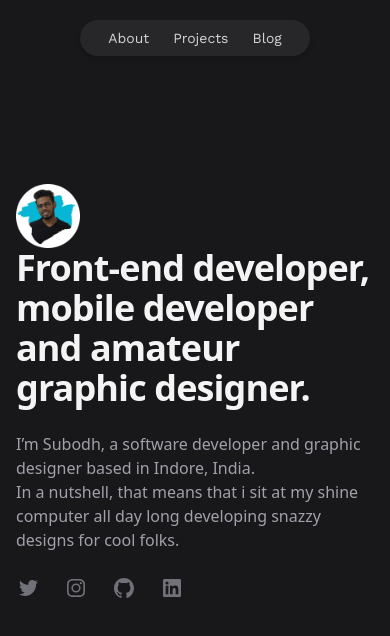
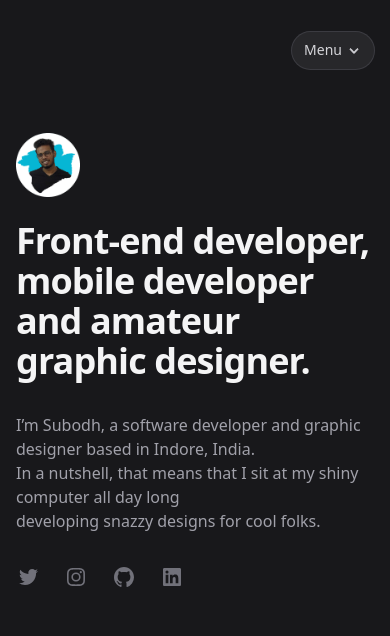
Before and after one commit to subodhGalande/Portfolio, a React (Vite) app: page / in a window 390 px wide. Shown: the top 636 px of the page. Built offline with nearby package versions, Linux system fonts and the light colour scheme.

Commit message:
mobile menu navbar button added

```diff
--- a/package.json
+++ b/package.json
@@ -9,6 +9,8 @@
     "preview": "vite preview"
   },
   "dependencies": {
+    "@headlessui/react": "^1.7.1",
+    "@heroicons/react": "^2.0.11",
     "react": "^18.2.0",
     "react-dom": "^18.2.0"
   },
--- a/src/components/hero.jsx
+++ b/src/components/hero.jsx
@@ -4,21 +4,21 @@ const Hero = () => {
   return (
     <div>
       <section class="container mx-auto px-4 sm:px-8 lg:px-12 mt-32 max-w-6xl ">
-        <img class="h-16 w-16" src="/public/photo.png" alt="Photo" />
+        <img class=" h-16 w-16 -mt-16" src="/public/photo.png" alt="Photo" />
 
-        <h1 class="text-4xl font-bold tracking-tight text-zinc-100 sm:text-5xl">
+        <h1 class="text-4xl mt-6 font-bold tracking-tight text-zinc-100 sm:text-5xl">
           {" "}
           Front-end developer, mobile developer <br />
           and amateur graphic designer.
         </h1>
-        <p class="mt-6 text-base text-zinc-400">
+        <p class="mt-8 text-base text-zinc-400">
           I’m Subodh, a software developer and graphic designer based in Indore,
           India. <br />
-          In a nutshell, that means that i sit at my shine computer all day long
-          developing snazzy designs for cool folks.
+          In a nutshell, that means that I sit at my shiny computer all day long
+          <br /> developing snazzy designs for cool folks.
         </p>
 
-        <div class="mt-6 flex gap-6">
+        <div class="mt-8 flex gap-6">
           <a
             class="group -m-1 p-1"
             aria-label="Follow on Twitter"
--- a/src/components/navbar.jsx
+++ b/src/components/navbar.jsx
@@ -1,18 +1,45 @@
 import React from "react";
 import App from "./../App";
+import { Popover } from "@headlessui/react";
+import { ChevronDownIcon } from "@heroicons/react/20/solid";
 
 const Navbar = () => {
   return (
-    <nav class="mt-5 max-w-6x7 ">
+    <nav class=" container flex flex-1 mx-auto  items-baseline sm:justify-center justify-end mt-8 max-w-6xl px-4 sm:px-8 lg:px-12 ">
+      <div class=" sm:hidden group text-zinc-300 text-sm font-medium justify-evenly py-2 px-3 w-auto rounded-full ring-1 ring-zinc-500/40  bg-zinc-800">
+        <Popover className="relative">
+          <Popover.Button>
+            <span class="inline-block">Menu</span>
+            <span>
+              <ChevronDownIcon
+                className=" h-5 w-5 font-medium pl-1 text-zinc-300 inline-block "
+                stroke="currentColor"
+                stroke-width="1"
+              />
+            </span>
+          </Popover.Button>
+
+          <Popover.Panel className="absolute z-10">
+            <div className="grid grid-cols-2">
+              <a href="/analytics">Analytics</a>
+              <a href="/engagement">Engagement</a>
+              <a href="/security">Security</a>
+              <a href="/integrations">Integrations</a>
+            </div>
+
+            <img src="/solutions.jpg" alt="" />
+          </Popover.Panel>
+        </Popover>
+      </div>
       <div>
-        <ul class="flex mx-auto max-w-fit px-7 justify-center space-x-6  shadow-md text-base sm:text-lg  rounded-full bg-zinc-800 ">
-          <li class=" relative block  py-2 transition ease-in-out duration-300 active:text-cyan-200 hover:text-cyan-400 font-Work font-normal text-sm text-zinc-300 ">
+        <ul class=" hidden sm:visible sm:flex mx-auto max-w-fit px-7 sm:justify-center ring-1 ring-zinc-500/40 space-x-6  shadow-md text-base sm:text-lg  rounded-full bg-zinc-800 ">
+          <li class=" block  py-2 transition ease-in-out duration-300 active:text-cyan-200 hover:text-cyan-400 font-Work font-normal text-sm text-zinc-300 ">
             <a href="#">About</a>
           </li>
-          <li class=" relative block py-2 transition active:text-cyan-200 hover:text-cyan-400 ease-in-out duration-300 font-Work font-normal text-sm  text-zinc-300">
+          <li class=" block py-2 transition active:text-cyan-200 hover:text-cyan-400 ease-in-out duration-300 font-Work font-normal text-sm  text-zinc-300">
             <a href="#">Projects</a>
           </li>
-          <li class=" rlative block transition  py-2  ease-in-out duration-300 hover:text-cyan-400  font-Work font-normal  text-sm text-zinc-300">
+          <li class=" block transition  py-2  ease-in-out duration-300 hover:text-cyan-400  font-Work font-normal  text-sm text-zinc-300">
             {" "}
             <a href="#">Blog</a>
           </li>
```
Also changed, not shown: 1 other file (tests, documents, lock files or other folders).
